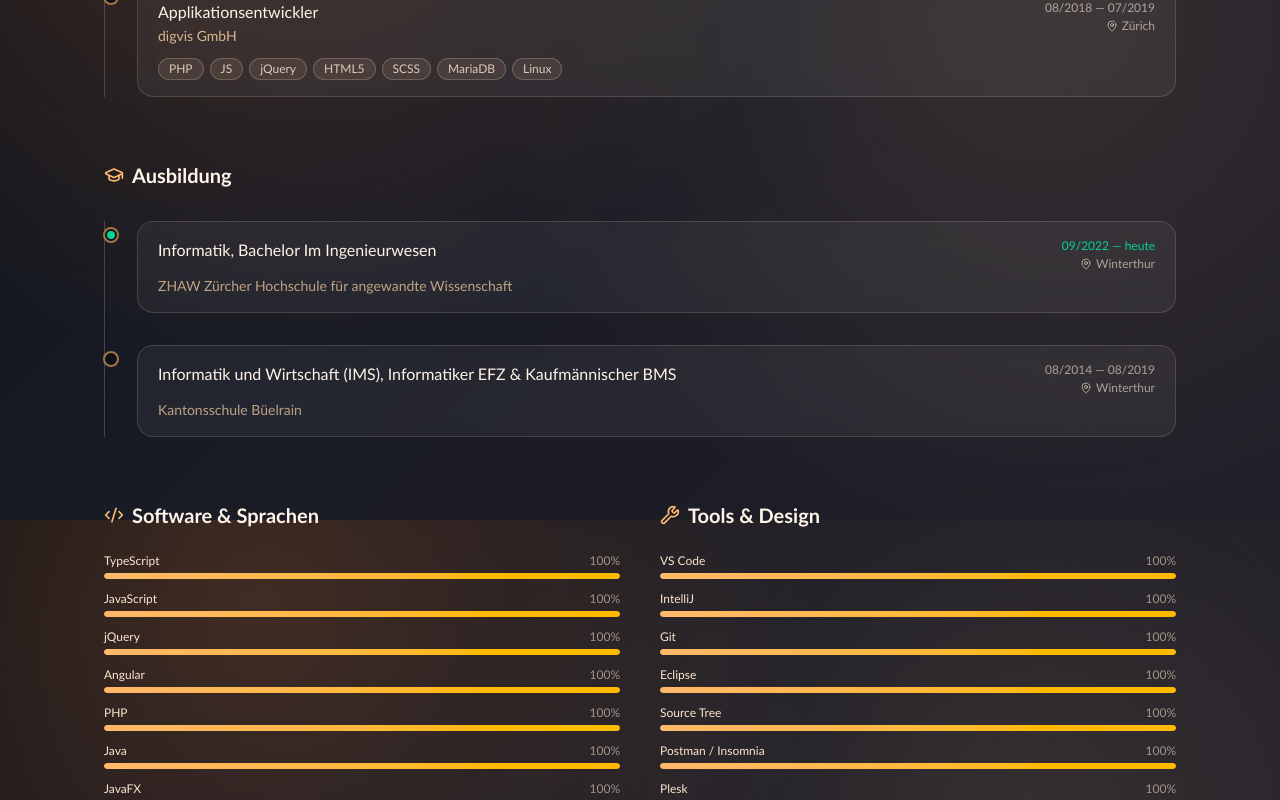
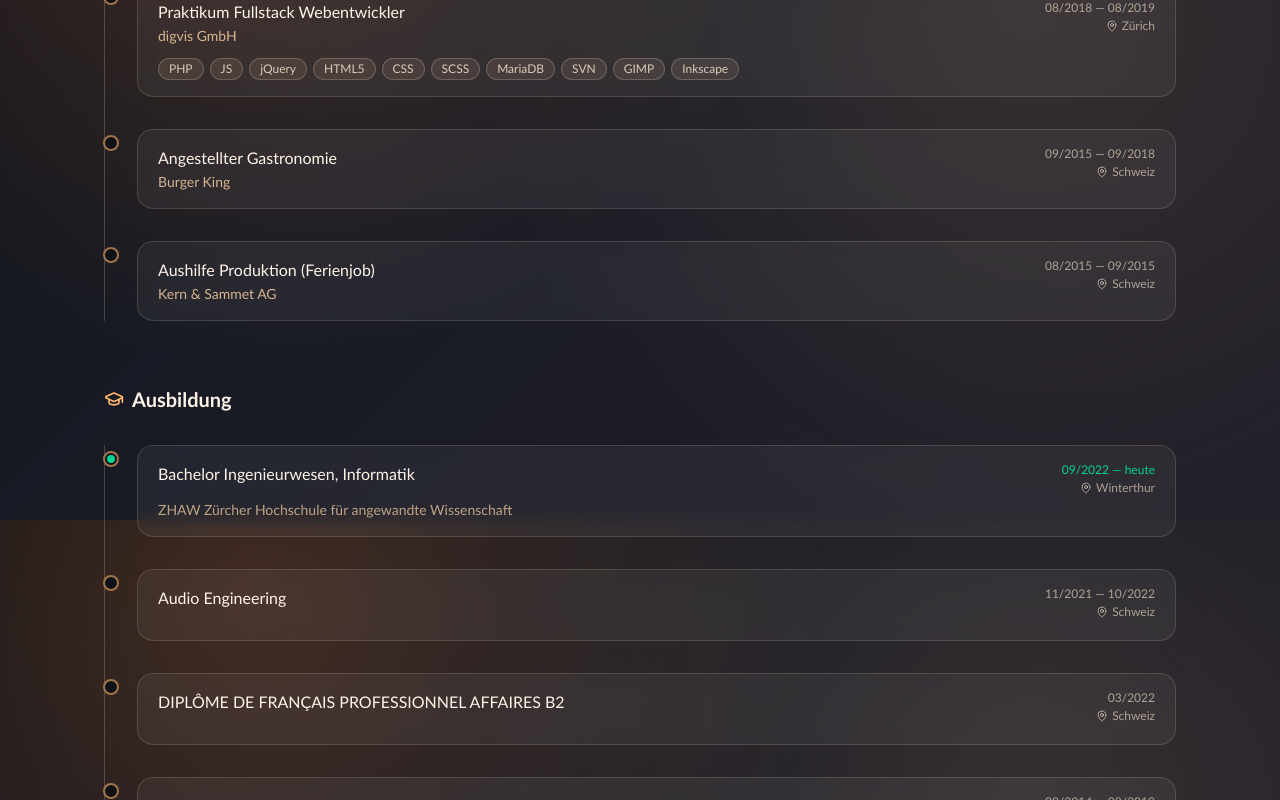
Before and after one commit to AndyNope/homepage-01, a React (Vite) app: page / in a window 1280 px wide. Shown: the part 4280-5080 px from the top of the page. Built offline with nearby package versions, Linux system fonts and the light colour scheme.

Commit message:
fix: update CV – correct job titles/tags, add Burger King, Kern & Sammet, Audio Engineering, FCE, DALF entries

```diff
--- a/src/App.jsx
+++ b/src/App.jsx
@@ -504,15 +504,17 @@ function App() {
         </Reveal>
         <div className="relative mb-16 border-l border-orange-100/20 pl-8">
           {[
-            { role: 'Application Developer', period: '03/2025 — Heute', company: 'uniQconsulting ag', location: 'Seuzach, Zürich', current: true, tags: ['ReactJS', 'Angular', 'TypeScript', 'Spring Boot', 'Linux'] },
+            { role: 'Software Engineer', period: '03/2025 — Heute', company: 'uniQconsulting ag', location: 'Seuzach, Zürich', current: true, tags: ['C#', 'PowerShell', 'ReactJS', 'Azure', 'PowerAutomate', 'PowerApps'] },
             { role: 'Ramp', period: '12/2024 — Heute', company: 'CGS Customer Ground Service AG', location: 'Zürich', current: true, tags: [] },
-            { role: 'Cloud Software Developer', period: '03/2024 — 03/2025', company: 'TwinCap First AG', location: 'Wallisellen, Zürich', current: false, tags: ['Python', 'Java', 'Node.js', 'MySQL', 'M5Stack', 'Raspberry Pi'] },
+            { role: 'Azure Cloud Developer', period: '03/2024 — 02/2025', company: 'TwinCap First AG', location: 'Wallisellen, Zürich', current: false, tags: ['ReactJS', 'ViteJS', 'Node.js', 'C#', 'CosmosDB', 'Azure', 'MS Teams'] },
             { role: 'Webmaster', period: '01/2024 — 01/2025', company: 'Alias – Studierende der ZHAW', location: 'Winterthur', current: false, tags: ['Moodle', 'Content & Design'] },
             { role: 'Marketingleiter', period: '01/2024 — 08/2024', company: 'Alias – Studierende der ZHAW', location: 'Winterthur', current: false, tags: ['Confluence', 'Jira', 'Miro', 'Hubspot'] },
             { role: 'Stage Hand', period: '04/2023 — 06/2024', company: 'EPOS Schweiz AG', location: 'Schweiz', current: false, tags: [] },
-            { role: 'Informatik Ausbildner', period: '05/2023 — 11/2023', company: 'ICT Berufsbildungscenter AG', location: 'Sankt Gallen', current: false, tags: ['Modul 106', 'Modul 187', 'Modul 216', 'Modul 295', 'Modul 223', 'Modul 335'] },
-            { role: 'Technischer Kundenberatung & Fullstack Web-Entwickler', period: '09/2019 — 06/2023', company: 'Kreativ Media GmbH', location: 'Zürich', current: false, tags: ['Angular', 'TypeScript', 'Node.js', 'PHP', 'MySQL', 'Symfony', 'Docker', 'Jira'] },
-            { role: 'Applikationsentwickler', period: '08/2018 — 07/2019', company: 'digvis GmbH', location: 'Zürich', current: false, tags: ['PHP', 'JS', 'jQuery', 'HTML5', 'SCSS', 'MariaDB', 'Linux'] },
+            { role: 'Berufsbildner, Coach & Ansprechperson', period: '05/2023 — 11/2023', company: 'ICT Berufsbildungscenter AG', location: 'Sankt Gallen', current: false, tags: ['Modul 106', 'Modul 187', 'Modul 216', 'Modul 295', 'Modul 223', 'Modul 335'] },
+            { role: 'Applikationsentwickler', period: '09/2019 — 04/2023', company: 'Kreativ Media GmbH', location: 'Zürich', current: false, tags: ['Angular', 'TypeScript', 'Node.js', 'PHP', 'MySQL', 'Symfony', 'Docker', 'Jira'] },
+            { role: 'Praktikum Fullstack Webentwickler', period: '08/2018 — 08/2019', company: 'digvis GmbH', location: 'Zürich', current: false, tags: ['PHP', 'JS', 'jQuery', 'HTML5', 'CSS', 'SCSS', 'MariaDB', 'SVN', 'GIMP', 'Inkscape'] },
+            { role: 'Angestellter Gastronomie', period: '09/2015 — 09/2018', company: 'Burger King', location: 'Schweiz', current: false, tags: [] },
+            { role: 'Aushilfe Produktion (Ferienjob)', period: '08/2015 — 09/2015', company: 'Kern & Sammet AG', location: 'Schweiz', current: false, tags: [] },
           ].map((job, idx) => (
             <motion.div
               key={job.role + job.period}
@@ -557,8 +559,11 @@ function App() {
         </Reveal>
         <div className="relative mb-16 border-l border-orange-100/20 pl-8">
           {[
-            { title: 'Informatik, Bachelor Im Ingenieurwesen', period: '09/2022 — heute', school: 'ZHAW Zürcher Hochschule für angewandte Wissenschaft', location: 'Winterthur', current: true },
-            { title: 'Informatik und Wirtschaft (IMS), Informatiker EFZ & Kaufmännischer BMS', period: '08/2014 — 08/2019', school: 'Kantonsschule Büelrain', location: 'Winterthur', current: false },
+            { title: 'Bachelor Ingenieurwesen, Informatik', period: '09/2022 — heute', school: 'ZHAW Zürcher Hochschule für angewandte Wissenschaft', location: 'Winterthur', current: true },
+            { title: 'Audio Engineering', period: '11/2021 — 10/2022', school: '', location: 'Schweiz', current: false },
+            { title: 'DIPLÔME DE FRANÇAIS PROFESSIONNEL AFFAIRES B2', period: '03/2022', school: '', location: 'Schweiz', current: false },
+            { title: 'Informatiker EFZ', period: '08/2014 — 08/2019', school: 'Kantonsschule Büelrain', location: 'Winterthur', current: false },
+            { title: 'First Certificate in English (FCE)', period: '06/2018', school: '', location: 'Zürich', current: false },
           ].map((edu, idx) => (
             <motion.div
               key={edu.title}
```
